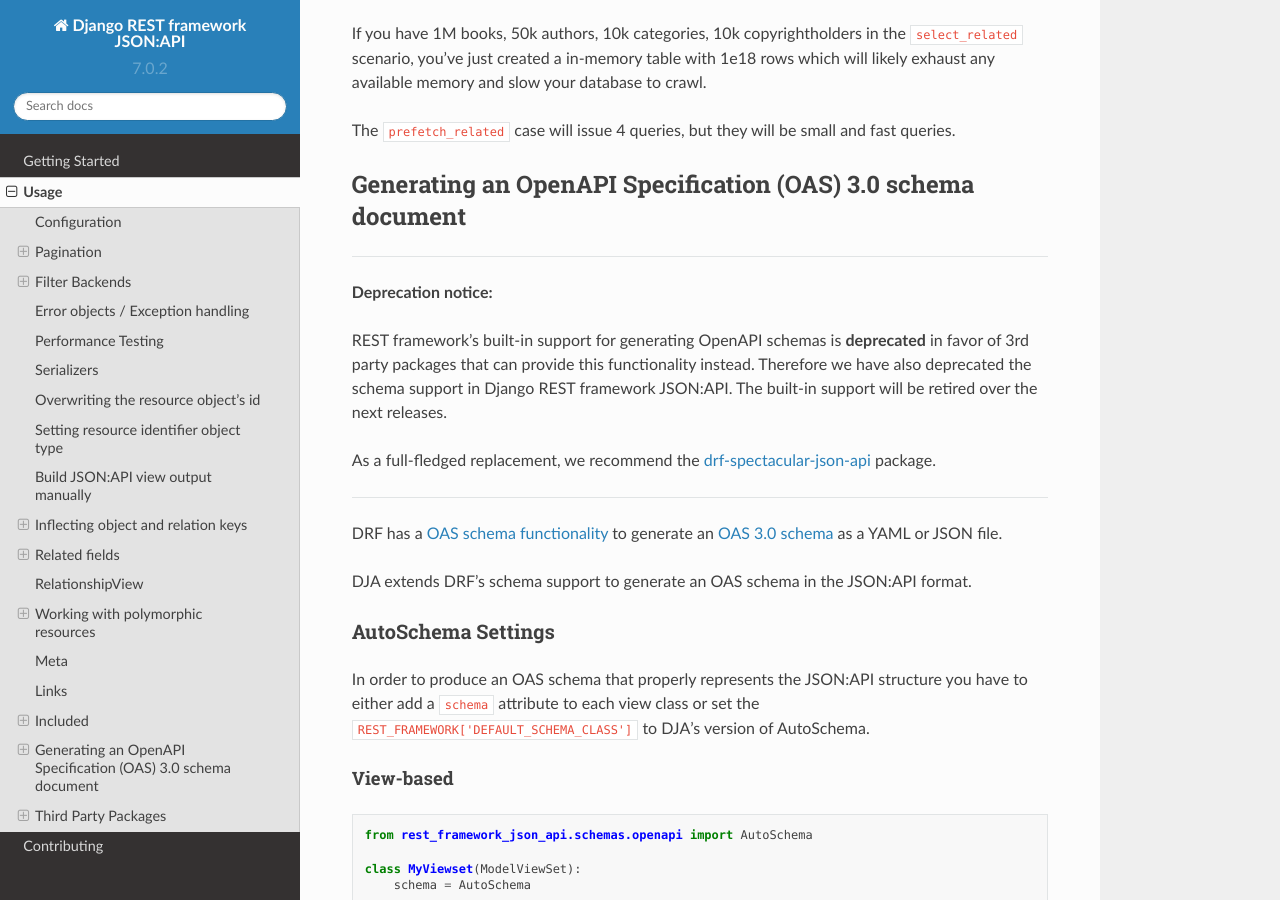
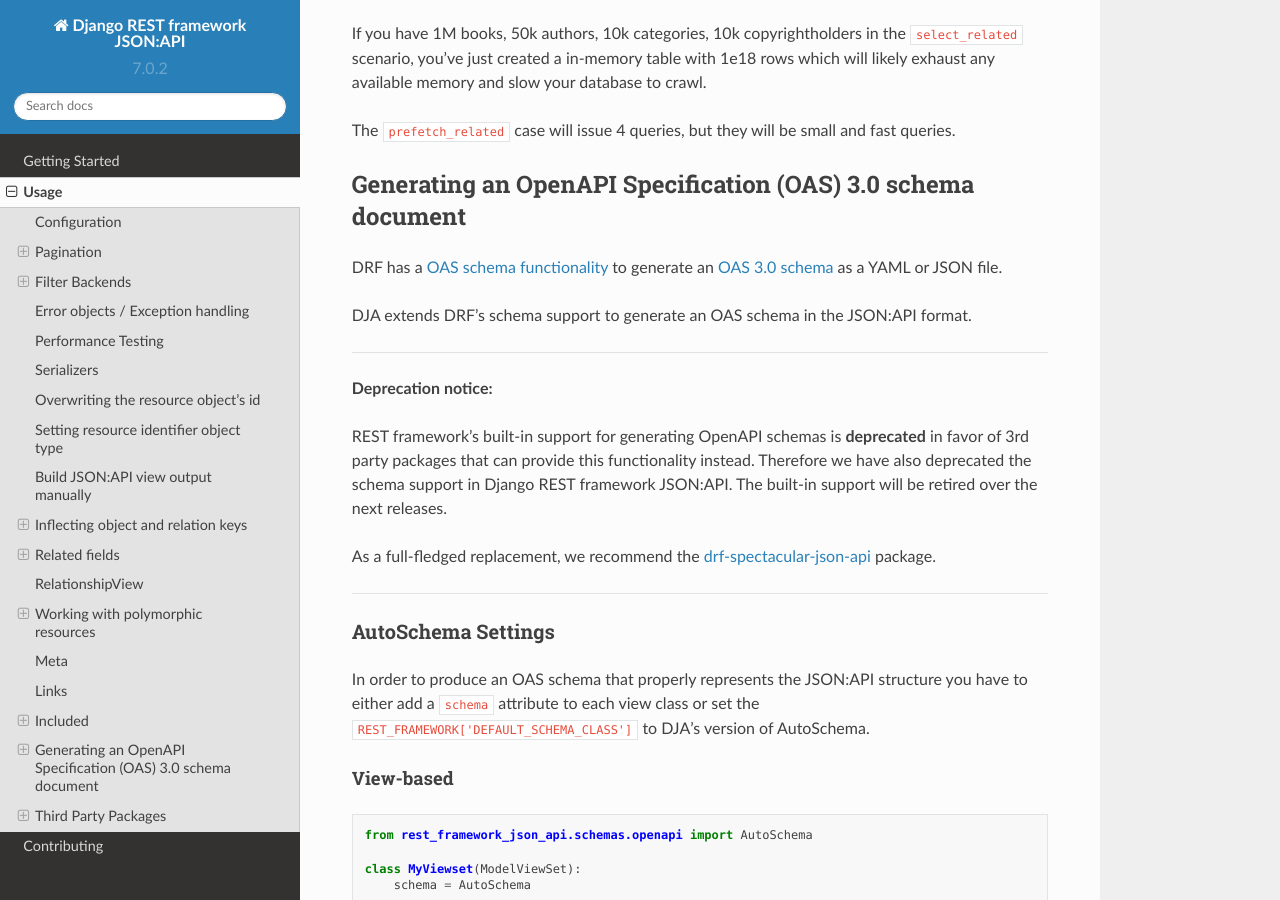
Before and after one commit to django-json-api/django-rest-framework-json-api, a Sphinx documentation site: the page built from docs/usage.md, in a window 1280 px wide and 900 px high, scrolled down 20942 px. Built offline with Sphinx 7.4.7 and the Read the Docs theme 2.0.0, drawn with Linux system fonts in a browser that asks for light colours; pages that are not in the unit, such as notebooks, are missing from menus; some of the changed lines change nothing that is shown.

Commit message:
Adjusted so deprecation notice which is a block comes after text

```diff
--- a/docs/usage.md
+++ b/docs/usage.md
@@ -1056,6 +1056,11 @@
 
 ## Generating an OpenAPI Specification (OAS) 3.0 schema document
 
+DRF has a [OAS schema functionality](https://www.django-rest-framework.org/api-guide/schemas/) to generate an
+[OAS 3.0 schema](https://www.openapis.org/) as a YAML or JSON file.
+
+DJA extends DRF's schema support to generate an OAS schema in the JSON:API format.
+
 ---
 
 **Deprecation notice:**
@@ -1069,11 +1074,6 @@
 As a full-fledged replacement, we recommend the [drf-spectacular-json-api] package.
 
 ---
-
-DRF has a [OAS schema functionality](https://www.django-rest-framework.org/api-guide/schemas/) to generate an
-[OAS 3.0 schema](https://www.openapis.org/) as a YAML or JSON file.
-
-DJA extends DRF's schema support to generate an OAS schema in the JSON:API format.
 
 ### AutoSchema Settings
 
```
